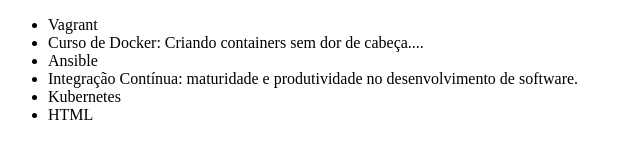
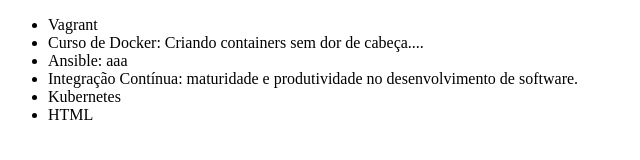
Before and after one commit to fabiochiquezi/teste2, a plain HTML site: page index.html in a window 1280 px wide. Shown: the full height of the page, 0-640 px from the left. Drawn offline with Linux system fonts and the light colour scheme.

Commit message:
adicionado aaa ao curso Ansible

```diff
--- a/index.html
+++ b/index.html
@@ -8,7 +8,7 @@
     <ul>
         <li>Vagrant</li>
         <li>Curso de Docker: Criando containers sem dor de cabeça....</li>
-        <li>Ansible</li>
+        <li>Ansible: aaa</li>
         <li>Integração Contínua: maturidade e produtividade no desenvolvimento de software.</li>
         <li>Kubernetes</li>
         <li>HTML</li>
```
